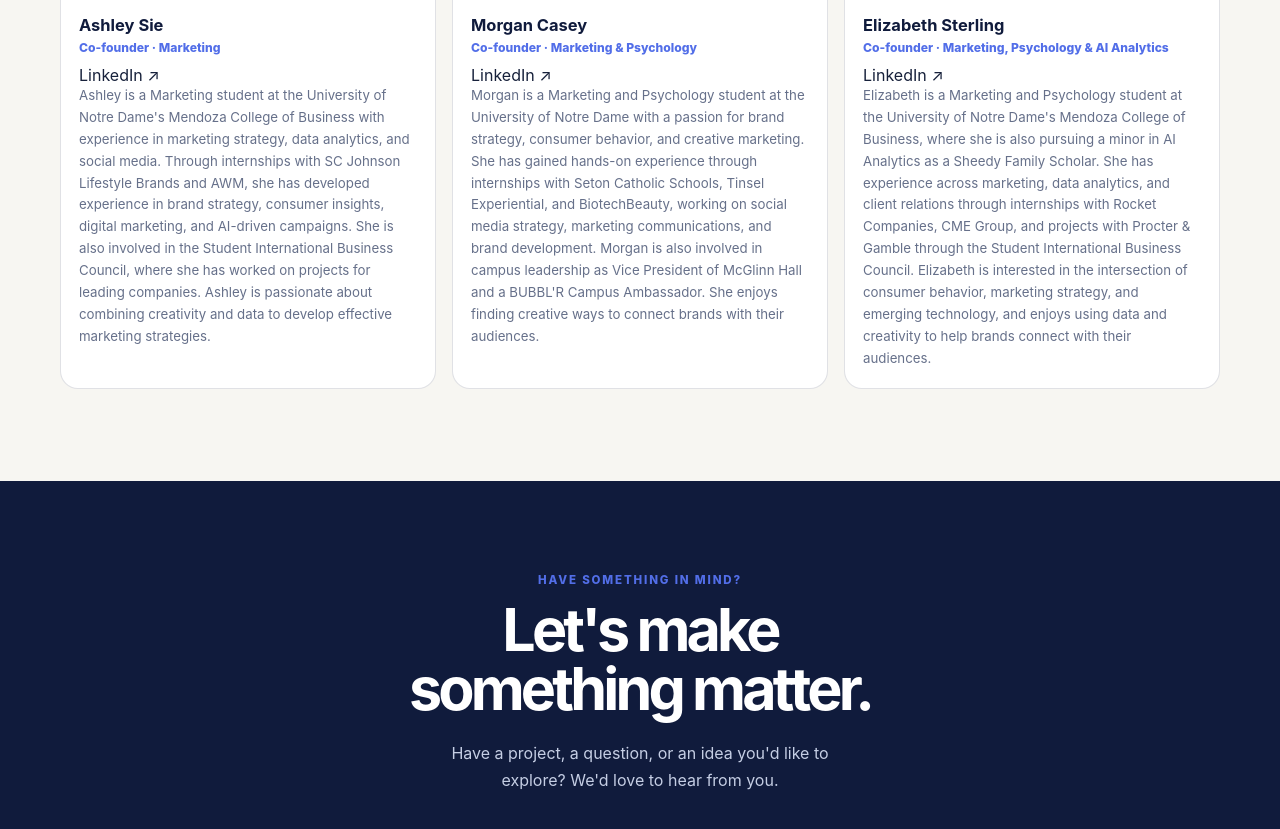
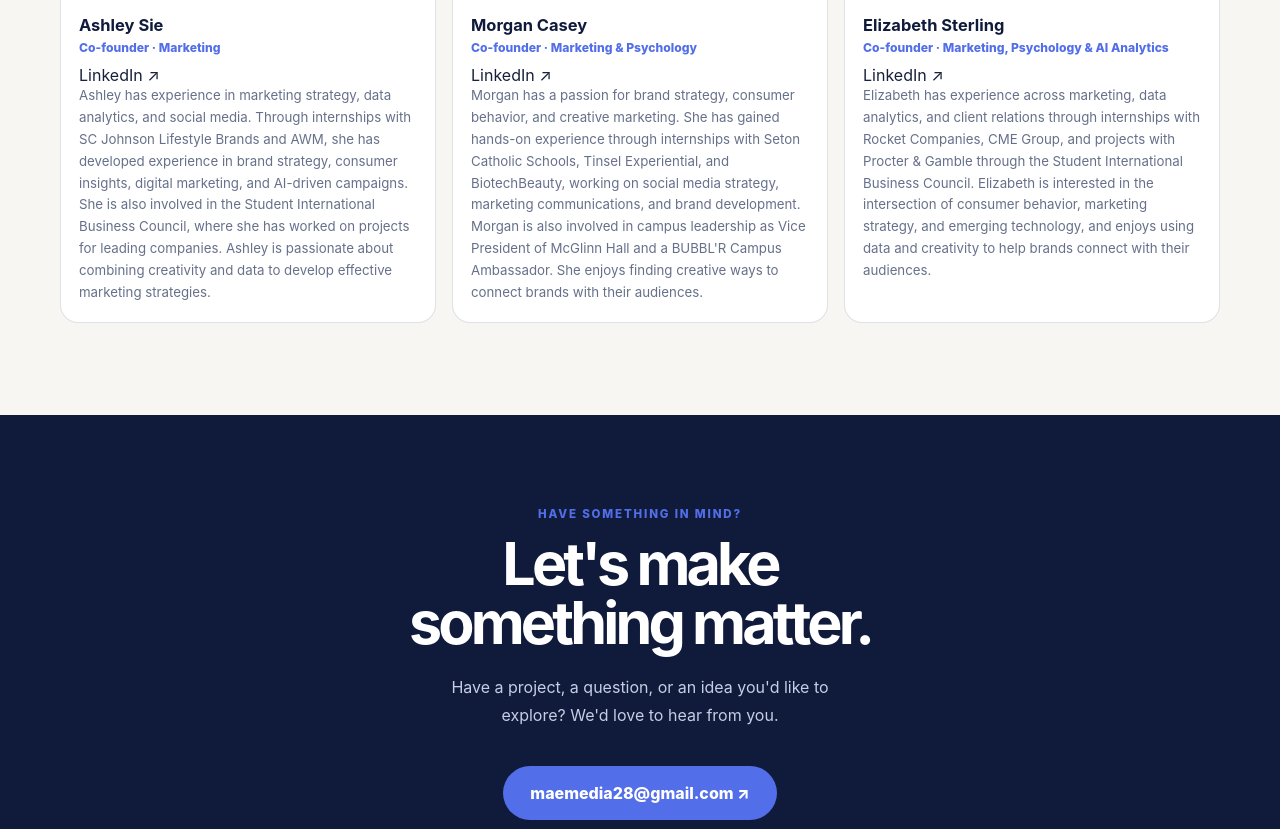
Before and after one commit to esterlin-netizen/mae-media, a plain HTML site: page index.html in a window 1280 px wide. Shown: the part 3301-4130 px from the top of the page. Drawn offline with Linux system fonts and the light colour scheme.

Commit message:
no notre dame

```diff
--- a/index.html
+++ b/index.html
@@ -1014,7 +1014,7 @@
               <a href="https://www.linkedin.com/in/ashley-sie-ab9445240/" target="_blank" rel="noopener noreferrer">LinkedIn ↗</a>
 
               <p>
-                Ashley is a Marketing student at the University of Notre Dame's Mendoza College of Business with experience in marketing strategy, data analytics, and social media. Through internships with SC Johnson Lifestyle Brands and AWM, she has developed experience in brand strategy, consumer insights, digital marketing, and AI-driven campaigns. She is also involved in the Student International Business Council, where she has worked on projects for leading companies. Ashley is passionate about combining creativity and data to develop effective marketing strategies.
+                Ashley has experience in marketing strategy, data analytics, and social media. Through internships with SC Johnson Lifestyle Brands and AWM, she has developed experience in brand strategy, consumer insights, digital marketing, and AI-driven campaigns. She is also involved in the Student International Business Council, where she has worked on projects for leading companies. Ashley is passionate about combining creativity and data to develop effective marketing strategies.
               </p>
             </div>
           </article>
@@ -1030,7 +1030,7 @@
               <a href="https://www.linkedin.com/in/morgankcasey/" target="_blank" rel="noopener noreferrer">LinkedIn ↗</a>
 
               <p>
-                Morgan is a Marketing and Psychology student at the University of Notre Dame with a passion for brand strategy, consumer behavior, and creative marketing. She has gained hands-on experience through internships with Seton Catholic Schools, Tinsel Experiential, and BiotechBeauty, working on social media strategy, marketing communications, and brand development. Morgan is also involved in campus leadership as Vice President of McGlinn Hall and a BUBBL'R Campus Ambassador. She enjoys finding creative ways to connect brands with their audiences.
+                Morgan has a passion for brand strategy, consumer behavior, and creative marketing. She has gained hands-on experience through internships with Seton Catholic Schools, Tinsel Experiential, and BiotechBeauty, working on social media strategy, marketing communications, and brand development. Morgan is also involved in campus leadership as Vice President of McGlinn Hall and a BUBBL'R Campus Ambassador. She enjoys finding creative ways to connect brands with their audiences.
               </p>
             </div>
           </article>
@@ -1046,7 +1046,7 @@
               <a href="https://www.linkedin.com/in/elizabeth-sterling-386541327/" target="_blank" rel="noopener noreferrer">LinkedIn ↗</a>
 
               <p>
-                Elizabeth is a Marketing and Psychology student at the University of Notre Dame's Mendoza College of Business, where she is also pursuing a minor in AI Analytics as a Sheedy Family Scholar. She has experience across marketing, data analytics, and client relations through internships with Rocket Companies, CME Group, and projects with Procter & Gamble through the Student International Business Council. Elizabeth is interested in the intersection of consumer behavior, marketing strategy, and emerging technology, and enjoys using data and creativity to help brands connect with their audiences.
+                Elizabeth has experience across marketing, data analytics, and client relations through internships with Rocket Companies, CME Group, and projects with Procter & Gamble through the Student International Business Council. Elizabeth is interested in the intersection of consumer behavior, marketing strategy, and emerging technology, and enjoys using data and creativity to help brands connect with their audiences.
               </p>
             </div>
           </article>
@@ -1126,7 +1126,7 @@
         </div>
 
         <p class="modal-copy">
-          Through Notre Dame's Student International Business Council, our team served as Travel Analysts and Project Leaders, collaborating on consulting projects for leading brands including P&G and KPMG. Explore examples of our consulting work below.
+          Through Student International Business Council, our team served as Travel Analysts and Project Leaders, collaborating on consulting projects for leading brands including P&G and KPMG. Explore examples of our consulting work below.
         </p>
 
         <div class="ad-gallery">
```
